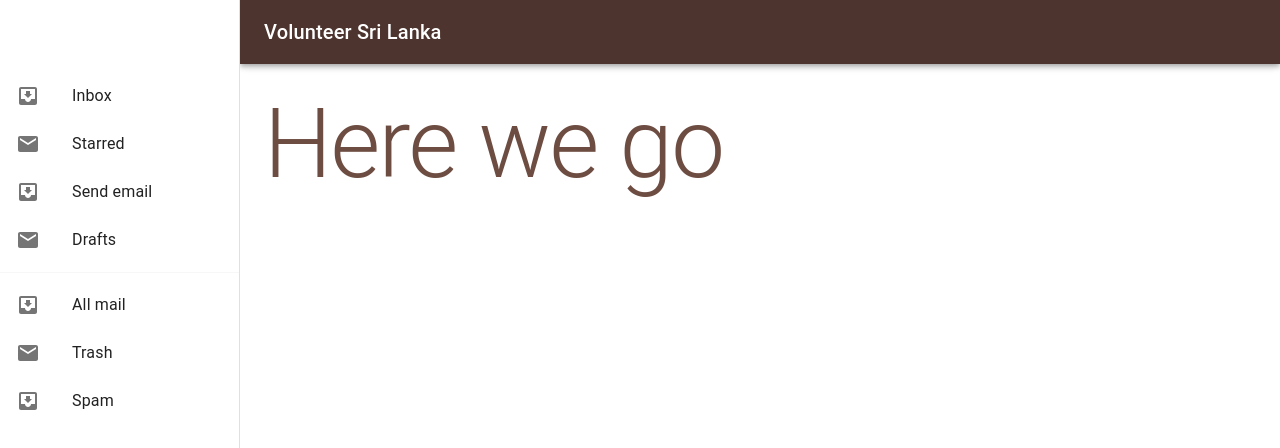
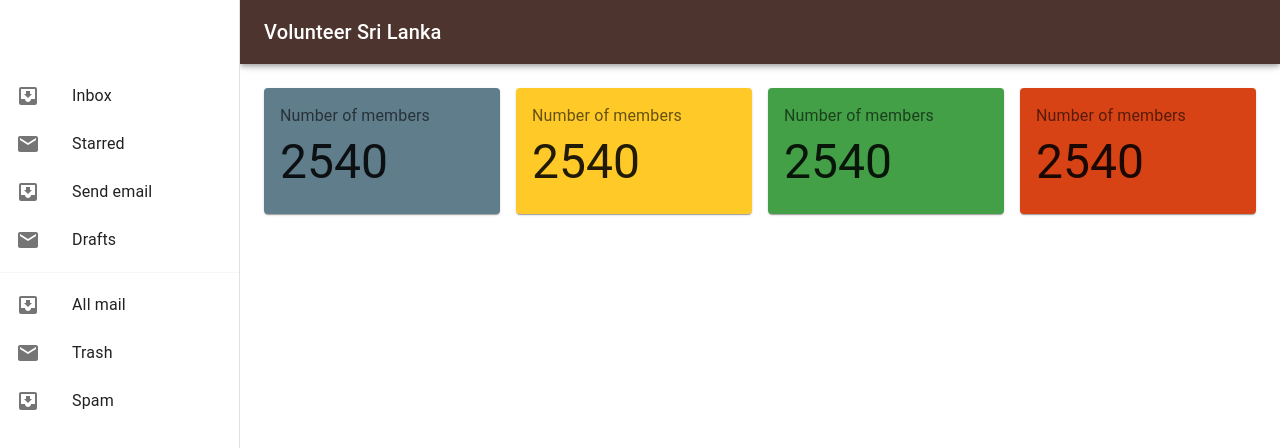
Before and after one commit to gihanchaturanga/apeksha-hostpital-donation-web, a React (Create React App) app: page /admin/dashboard in a window 1280 px wide. Shown: the top 448 px of the page. Built offline with nearby package versions, Linux system fonts and the light colour scheme.

Commit message:
dashboard cards

```diff
--- a/src/Admin/Dashboard/Dashboard.js
+++ b/src/Admin/Dashboard/Dashboard.js
@@ -1,7 +1,8 @@
 import React from 'react'
 import ResponsiveDrawer from '../../common/AdminNav/AdminNav'
-import { ThemeProvider, Typography, createTheme } from '@mui/material'
+import { Grid, ThemeProvider, Typography, createTheme } from '@mui/material'
 import { amber, blueGrey, brown, deepOrange, green, grey, orange } from '@mui/material/colors'
+import SimpleInfo from './SimpleInfo';
 
 const Dashboard = () => {
 
@@ -41,7 +42,20 @@ const Dashboard = () => {
     <>
         <ThemeProvider theme={theme}>
             <ResponsiveDrawer>
-            <Typography variant='h1' color={'primary.light'}>Here we go</Typography>
+            <Grid container spacing={2}>
+                <Grid item lg={3} md={6} sm={6} xs={12}>
+                <SimpleInfo title={'Number of members'} value={2540} sx={{backgroundColor: 'secondary.light'}}/>
+                </Grid>
+                <Grid item lg={3} md={6} sm={6} xs={12}>
+                <SimpleInfo title={'Number of members'} value={2540} sx={{backgroundColor: 'warning.light'}}/>
+                </Grid>
+                <Grid item lg={3} md={6} sm={6} xs={12}>
+                <SimpleInfo title={'Number of members'} value={2540} sx={{backgroundColor: 'success.light'}}/>
+                </Grid>
+                <Grid item lg={3} md={6} sm={6} xs={12}>
+                <SimpleInfo title={'Number of members'} value={2540} sx={{backgroundColor: 'error.light'}}/>
+                </Grid>
+            </Grid>
             </ResponsiveDrawer>
 
         </ThemeProvider>
--- /dev/null
+++ b/src/Admin/Dashboard/SimpleInfo.js
@@ -0,0 +1,31 @@
+import * as React from 'react';
+import Box from '@mui/material/Box';
+import Card from '@mui/material/Card';
+import CardActions from '@mui/material/CardActions';
+import CardContent from '@mui/material/CardContent';
+import Button from '@mui/material/Button';
+import Typography from '@mui/material/Typography';
+
+const bull = (
+  <Box
+    component="span"
+    sx={{ display: 'inline-block', mx: '2px', transform: 'scale(0.8)' }}
+  >
+    •
+  </Box>
+);
+
+export default function BasicCard({title, value, sx}) {
+  return (
+    <Card sx={sx}>
+      <CardContent>
+        <Typography sx={{ fontSize: 16 }} color="text.secondary" gutterBottom>
+          {title}
+        </Typography>
+        <Typography variant="h3" component="div">
+          {value}
+        </Typography>
+      </CardContent>
+    </Card>
+  );
+}
```
